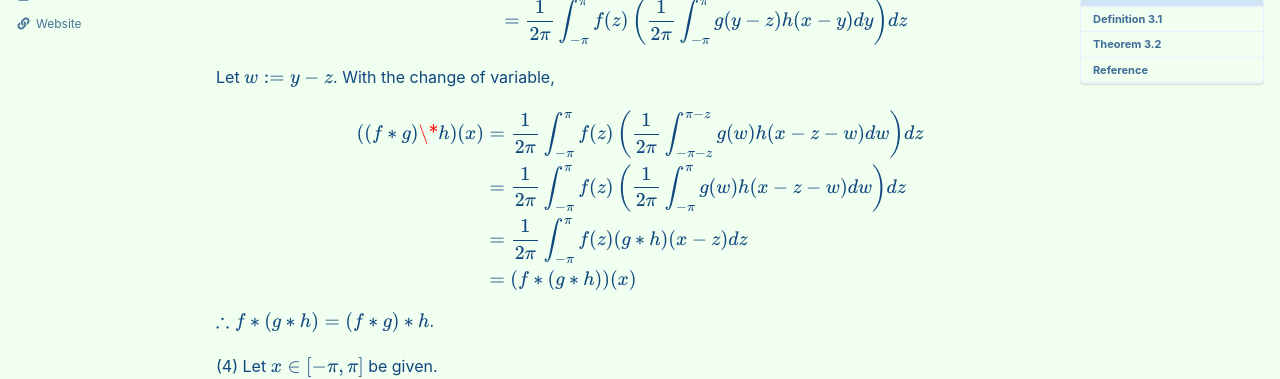
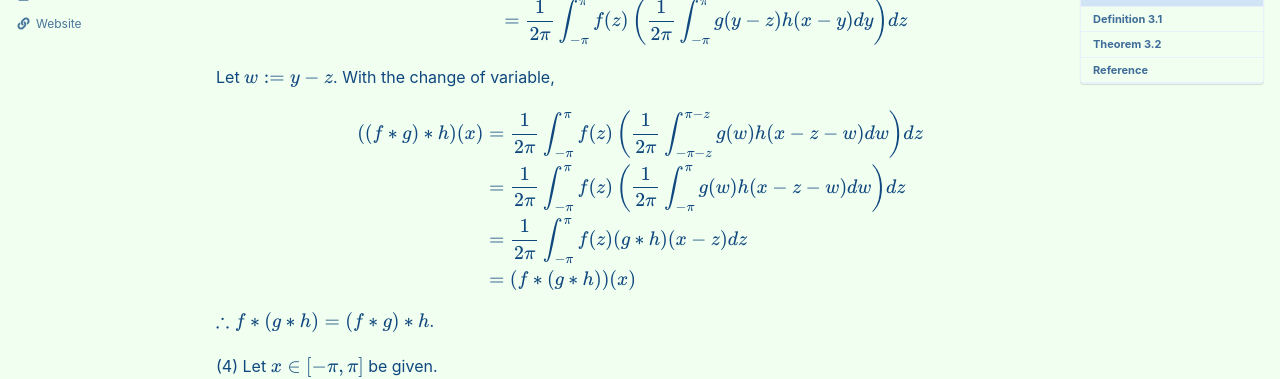
Before and after one commit to seanie12/blog, a Jekyll site: the page built from _posts/2023-02-06-convolution-good-kernels.md, in a window 1280 px wide and 900 px high, scrolled down 2022 px. Shown: the part 150-529 px from the top of the window. Built offline with Jekyll 4.4.1, drawn with Linux system fonts in a browser that asks for light colours; cached includes are drawn as plain includes; formulas are drawn with MathJax 3.

```diff
--- a/_posts/2023-02-06-convolution-good-kernels.md
+++ b/_posts/2023-02-06-convolution-good-kernels.md
@@ -118,7 +118,7 @@ Let $w:= y-z$. With the change of variable,
 
 $$
 \begin{align*}
-((f*g)\*h)(x) &= \frac{1}{2\pi}\int_{-\pi}^\pi f(z)\left( \frac{1}{2\pi}\int_{-\pi-z}^{\pi-z}g(w)h(x-z-w)dw \right)dz\\
+((f*g)*h)(x) &= \frac{1}{2\pi}\int_{-\pi}^\pi f(z)\left( \frac{1}{2\pi}\int_{-\pi-z}^{\pi-z}g(w)h(x-z-w)dw \right)dz\\
 &=\frac{1}{2\pi}\int_{-\pi}^\pi f(z)\left(\frac{1}{2\pi}\int_{-\pi}^\pi g(w)h(x-z-w)dw \right)dz\\
 &=\frac{1}{2\pi}\int_{-\pi}^\pi  f(z) (g*h)(x-z)dz \\
 &=(f*(g*h))(x)
```
